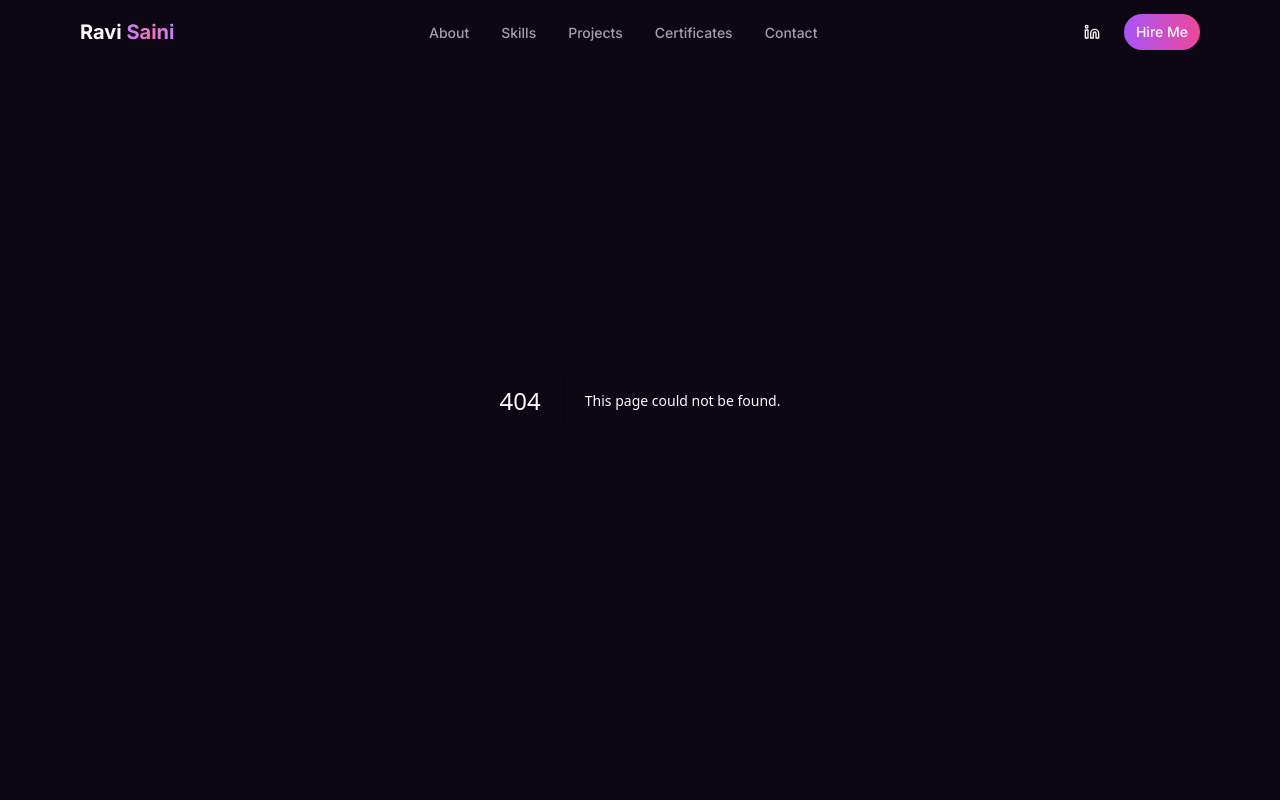
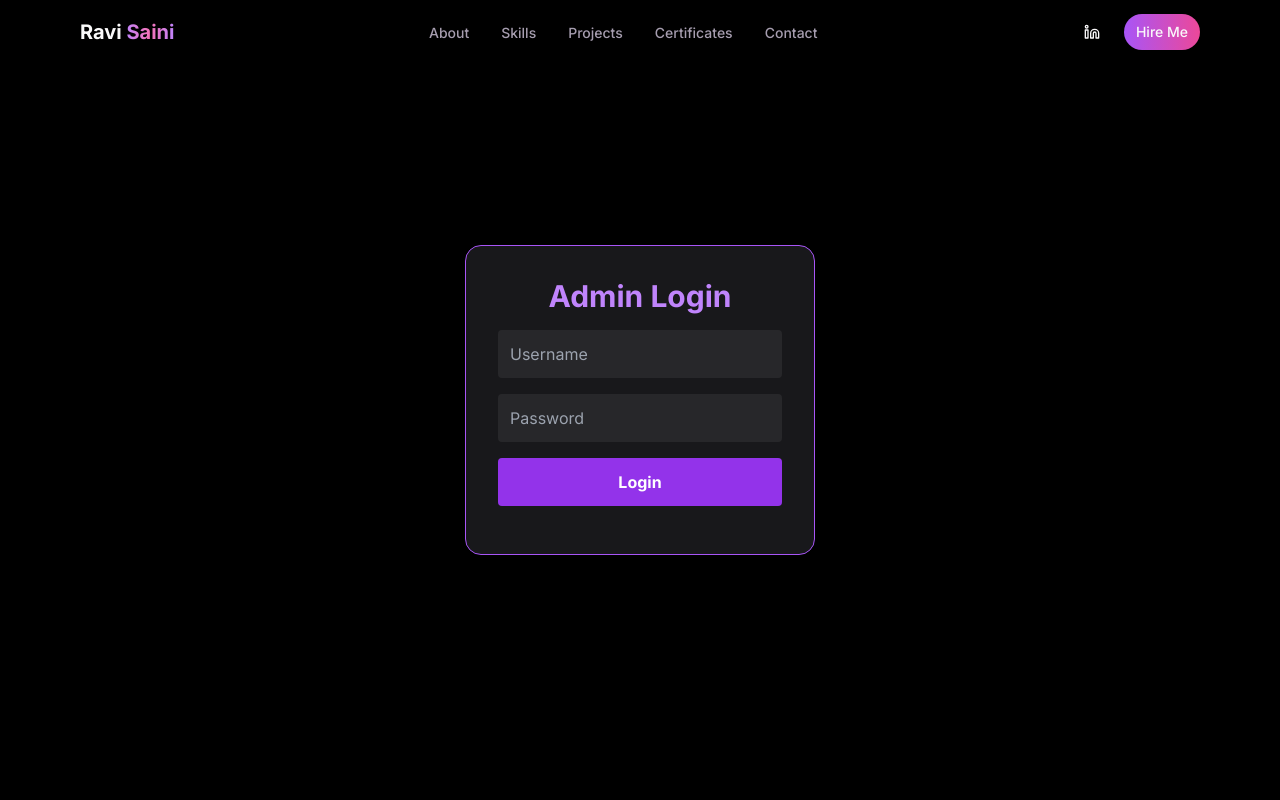
Before and after one commit to Ravisaini0/Portfolio-website, a Next.js app: page /admin in a window 1280 px wide. Before the commit this address had no page. Shown: the top 800 px of the page. Built offline with nearby package versions, Linux system fonts and the light colour scheme.

Commit message:
add admin panel

```diff
--- /dev/null
+++ b/app/admin/page.tsx
@@ -0,0 +1,90 @@
+"use client"
+
+import { useState } from "react"
+
+export default function AdminPage() {
+
+  const [username, setUsername] = useState("")
+  const [password, setPassword] = useState("")
+  const [message, setMessage] = useState("")
+
+  const handleLogin = async (e: any) => {
+    e.preventDefault()
+
+    try {
+
+      const res = await fetch("http://localhost:8080/auth/login", {
+        method: "POST",
+        headers: {
+          "Content-Type": "application/json"
+        },
+        body: JSON.stringify({
+          username,
+          password
+        })
+      })
+
+      const data = await res.json()
+
+      if (res.ok) {
+
+        localStorage.setItem("token", data.token)
+
+        setMessage("Login Successful ✅")
+
+        window.location.href = "/admin/dashboard"
+
+      } else {
+        setMessage(data.message)
+      }
+
+    } catch (error) {
+      setMessage("Server Error")
+    }
+  }
+
+  return (
+
+    <div className="min-h-screen flex items-center justify-center bg-black text-white">
+
+      <form
+        onSubmit={handleLogin}
+        className="bg-zinc-900 p-8 rounded-2xl w-[350px] space-y-4 border border-purple-500"
+      >
+
+        <h1 className="text-3xl font-bold text-center text-purple-400">
+          Admin Login
+        </h1>
+
+        <input
+          type="text"
+          placeholder="Username"
+          className="w-full p-3 rounded bg-zinc-800 outline-none"
+          value={username}
+          onChange={(e) => setUsername(e.target.value)}
+        />
+
+        <input
+          type="password"
+          placeholder="Password"
+          className="w-full p-3 rounded bg-zinc-800 outline-none"
+          value={password}
+          onChange={(e) => setPassword(e.target.value)}
+        />
+
+        <button
+          type="submit"
+          className="w-full bg-purple-600 hover:bg-purple-700 p-3 rounded font-bold"
+        >
+          Login
+        </button>
+
+        <p className="text-center text-sm text-red-400">
+          {message}
+        </p>
+
+      </form>
+
+    </div>
+  )
+}
```
